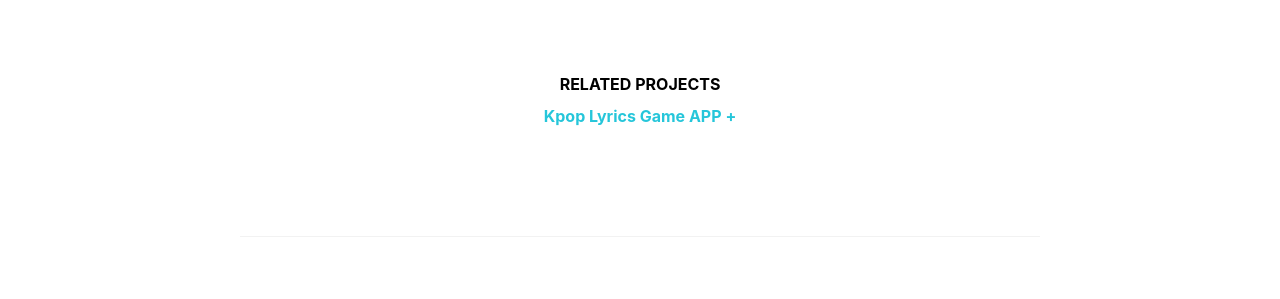
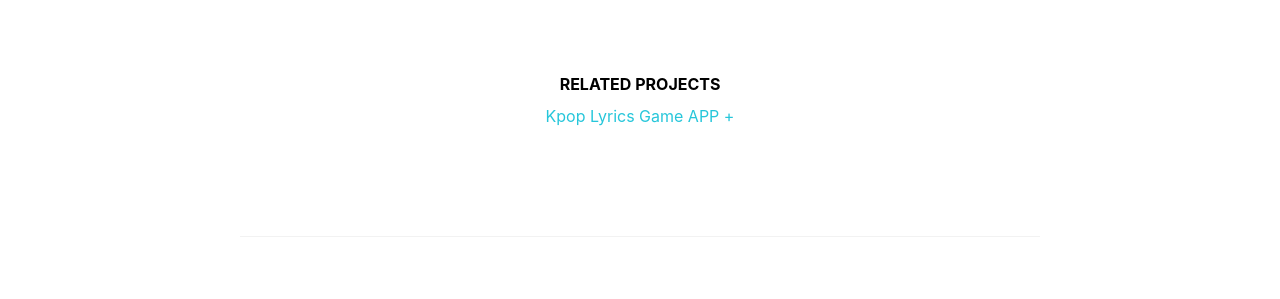
Before and after one commit to crazyjamy/crazyjamy.github.io, a Jekyll site: the page built from _posts/2023-07-24-ab-kpoplyricsgame-230724.md, in a window 1280 px wide and 900 px high, scrolled down 5187 px. Shown: the part 152-451 px from the top of the window. Built offline with Jekyll 4.4.1, drawn with Linux system fonts in a browser that asks for light colours; comment, search, counter and statistics services are not loaded.

Commit message:
Update 2023-07-24-ab-kpoplyricsgame-230724.md

```diff
--- a/_posts/2023-07-24-ab-kpoplyricsgame-230724.md
+++ b/_posts/2023-07-24-ab-kpoplyricsgame-230724.md
@@ -48,5 +48,5 @@ A/B 테스트 결과를 바탕으로 모든 마켓에 변수 <span style="color:
 <strong>TECHNOLOGIES & TOOLS </strong> <br />
 Sketch, Google Play Console을 통해 실험 세팅 및 데이터 수집 <br /><br /><br />
 <strong>RELATED PROJECTS </strong> <br />
-<a href="https://crazyjamy.github.io/kpoplyricsgame/" style="font-weight: bold; text-decoration: none;">Kpop Lyrics Game APP +</a>   <br /><br /> <br />
+<a href="https://crazyjamy.github.io/kpoplyricsgame/">Kpop Lyrics Game APP +</a>   <br /><br /> <br />
 </div>
```
